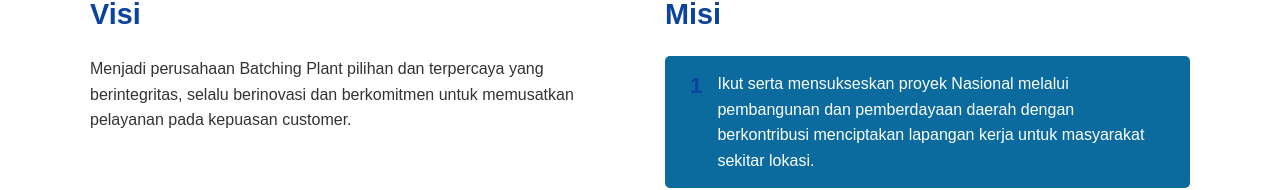
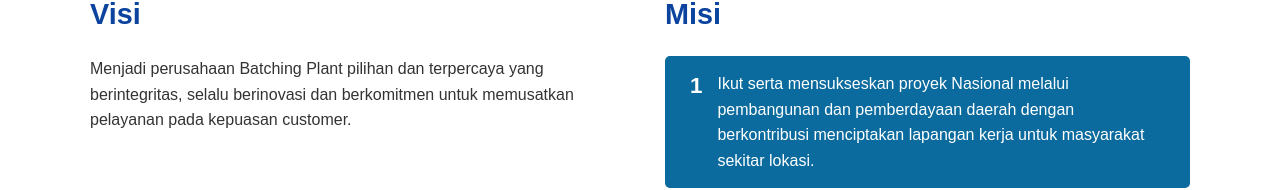
Before and after one commit to alvianzf/harry-trans-beton, a React (Vite) app: page /about in a window 1280 px wide. In both pictures the pointer is over the element 943 px from the left and 1182 px from the top of the page. Shown: the part 1060-1250 px from the top of the page. Built offline with nearby package versions, Linux system fonts and the light colour scheme.

Commit message:
css: fix incorrect styling on vision section

```diff
--- a/src/css/sections/vision.css
+++ b/src/css/sections/vision.css
@@ -77,6 +77,14 @@
   color: white;
 }
 
+.vision-item:hover .vision-text {
+  color: white;
+}
+
+.vision-item:hover .vision-number {
+  color: white;
+}
+
 .vision-number {
   font-size: 1.4rem;
   font-weight: bold;
@@ -95,10 +103,6 @@
   color: var(--text-color);
 }
 
-.vision-text:hover {
-  color: white;
-}
-
 /* Responsive Design */
 @media (min-width: 768px) {
   .vision-content {
```
